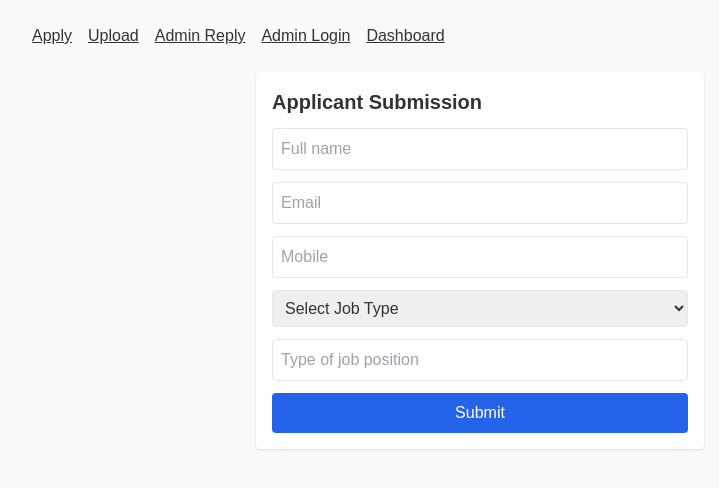
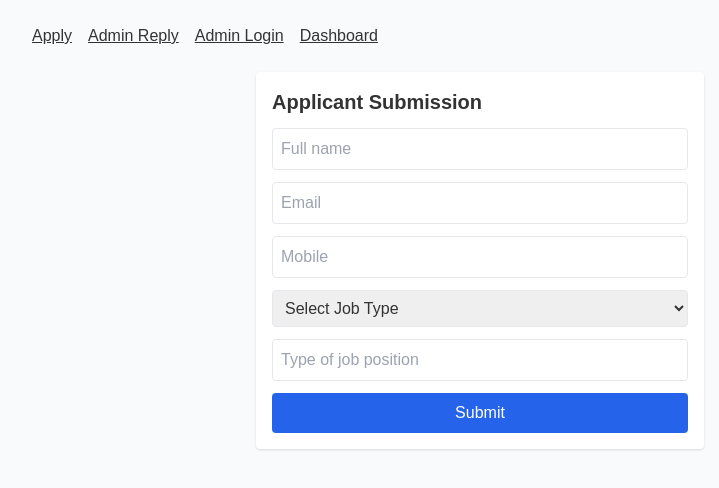
Before and after one commit to Xtosea/JobLink, a React (Create React App) app: page / in a window 1280 px wide. Shown: the top 488 px of the page, without its empty margins (160-879 px from the left). Built offline with nearby package versions, Linux system fonts and the light colour scheme.

Commit message:
Update App.jsx

```diff
--- a/src/App.jsx
+++ b/src/App.jsx
@@ -1,4 +1,4 @@
-import React from "react";
+import React, { useState } from "react";
 import { BrowserRouter, Routes, Route, Link } from "react-router-dom";
 import ApplicantForm from "./pages/ApplicantForm";
 import ProofUpload from "./pages/ProofUpload";
@@ -7,6 +7,9 @@ import AdminLogin from "./pages/AdminLogin";
 import AdminDashboard from "./pages/AdminDashboard";
 
 export default function App() {
+  // Keep track of the last submitted application ID
+  const [applicationId, setApplicationId] = useState(null);
+
   return (
     <BrowserRouter>
       <div className="min-h-screen bg-gray-50 p-6">
@@ -14,9 +17,14 @@ export default function App() {
           <Link to="/" className="underline">
             Apply
           </Link>
-          <Link to="/upload" className="underline">
-            Upload
-          </Link>
+
+          {/* Only show upload link if there is a valid application ID */}
+          {applicationId && (
+            <Link to={`/upload?id=${applicationId}`} className="underline">
+              Upload
+            </Link>
+          )}
+
           <Link to="/reply" className="underline">
             Admin Reply
           </Link>
@@ -29,7 +37,10 @@ export default function App() {
         </nav>
 
         <Routes>
-          <Route path="/" element={<ApplicantForm />} />
+          <Route
+            path="/"
+            element={<ApplicantForm setApplicationId={setApplicationId} />}
+          />
           <Route path="/upload" element={<ProofUpload />} />
           <Route path="/reply" element={<ReplyPage />} />
           <Route path="/admin/login" element={<AdminLogin />} />
```
